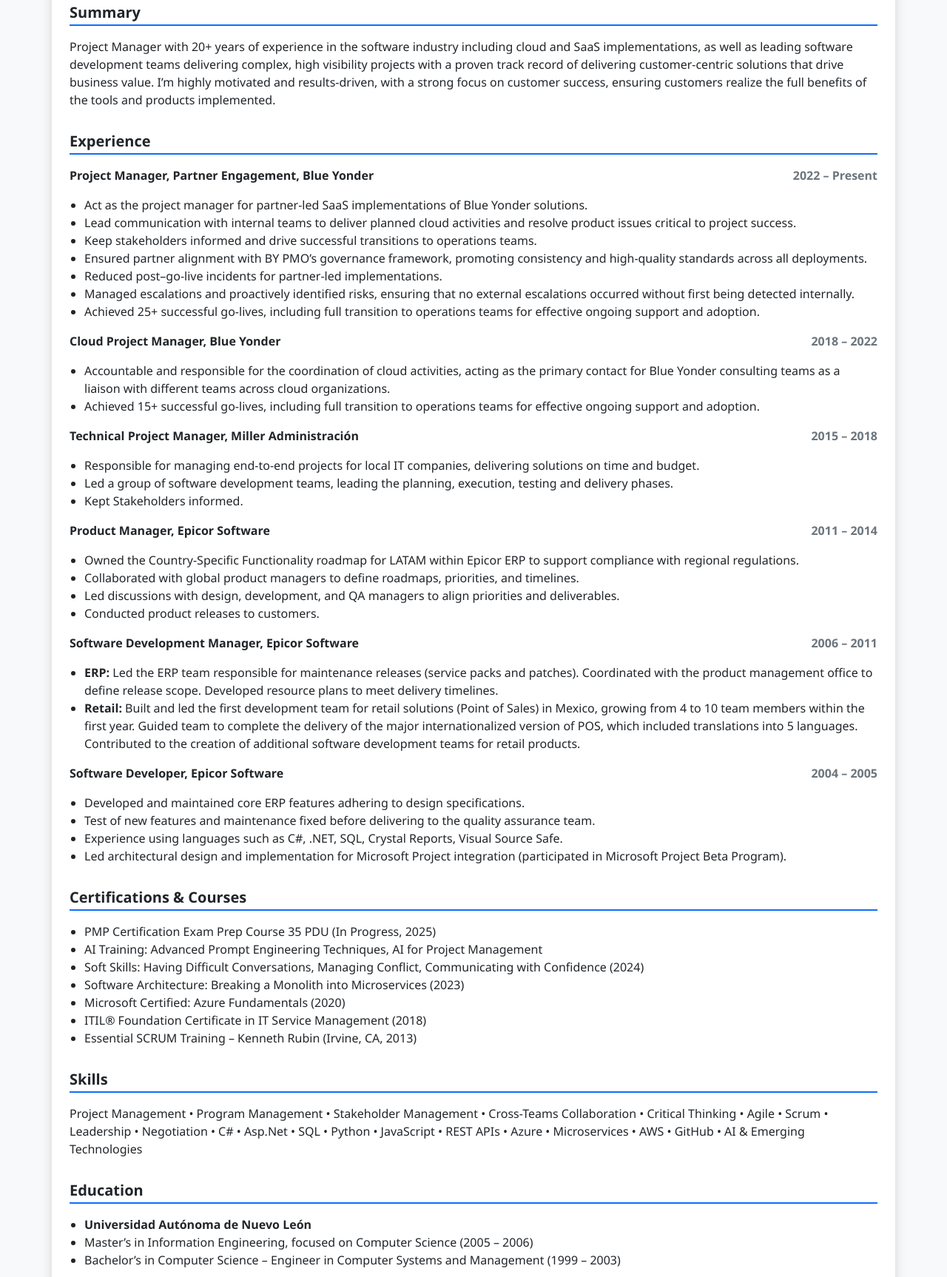
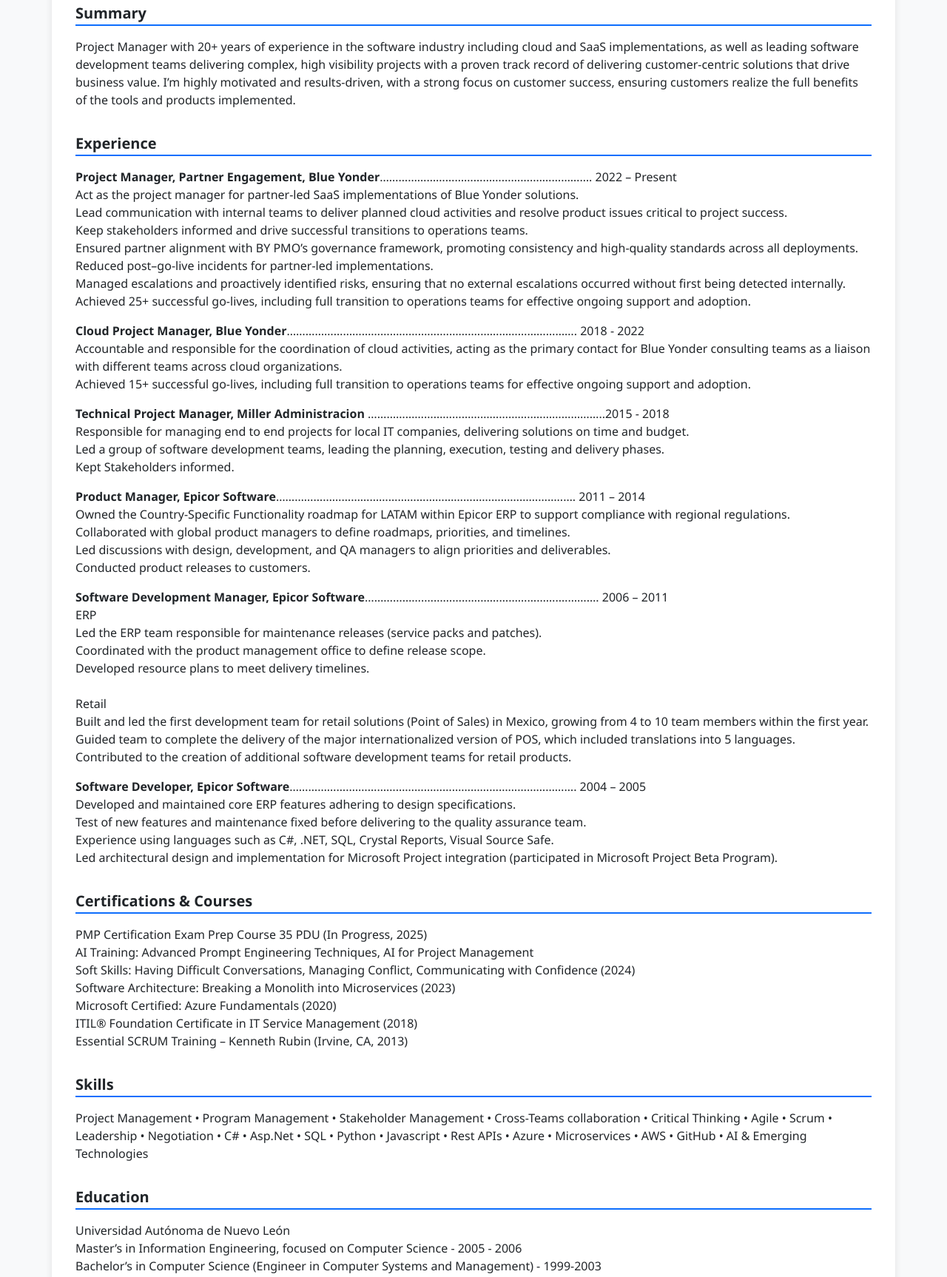
Before and after one commit to ramongm13/ramongm13.github.io, a plain HTML site: page index.html in a window 1280 px wide. Shown: the part 195-1921 px from the top of the page at 74% size. Drawn offline with nearby package versions, Linux system fonts and the light colour scheme.

Commit message:
Update index.html

```diff
--- a/index.html
+++ b/index.html
@@ -7,163 +7,107 @@
   <link href="https://cdn.jsdelivr.net/npm/bootstrap@5.3.3/dist/css/bootstrap.min.css" rel="stylesheet" />
   <style>
     body {
-      background: #f8f9fa;
+      background-color: #f8f9fa;
       padding: 2rem;
-      font-family: 'Segoe UI', sans-serif;
+      font-family: "Segoe UI", sans-serif;
     }
-    .resume-section {
-      margin-bottom: 2rem;
+    .resume {
+      background: #fff;
+      padding: 2rem;
+      border-radius: 0.5rem;
+      box-shadow: 0 0 10px rgba(0,0,0,0.1);
     }
     .section-title {
-      border-bottom: 2px solid #0d6efd;
-      padding-bottom: 0.25rem;
-      margin-bottom: 1rem;
       font-size: 1.25rem;
       font-weight: 600;
+      border-bottom: 2px solid #0d6efd;
+      margin-top: 2rem;
+      margin-bottom: 1rem;
     }
-    .job-title {
-      font-weight: bold;
-    }
-    .date-range {
-      float: right;
-      color: #6c757d;
-    }
-    ul {
-      padding-left: 1.25rem;
+    .contact-info {
+      font-size: 0.95rem;
     }
   </style>
 </head>
 <body>
-  <div class="container bg-white shadow p-4 rounded">
-    <header class="text-center mb-4">
-      <h1 class="fw-bold">Ramón González Martínez</h1>
-      <p>
-        📧 <a href="mailto:rgmtz1305@gmail.com">rgmtz1305@gmail.com</a> |
-        📞 +52 811 216 3041 |
-        🔗 <a href="https://linkedin.com/in/ramongzz" target="_blank">linkedin.com/in/ramongzz</a>
-      </p>
-      <p><strong>Program/Project Manager</strong> | SaaS & Cloud Implementation | Bilingual (English/Spanish)</p>
-    </header>
+  <div class="container resume">
+    <h1 class="text-center fw-bold">Ramón González Martínez</h1>
+    <p class="text-center contact-info">
+      rgmtz1305@gmail.com |  +52 811 216 3041 | linkedIn.com/in/ramongzz<br />
+      Program/Project Manager | SaaS & Cloud Implementation | Bilingual (English/Spanish)
+    </p>
 
-    <section class="resume-section">
-      <h2 class="section-title">Summary</h2>
-      <p>
-        Project Manager with 20+ years of experience in the software industry including cloud and SaaS implementations,
-        as well as leading software development teams delivering complex, high visibility projects with a proven track
-        record of delivering customer-centric solutions that drive business value. I’m highly motivated and
-        results-driven, with a strong focus on customer success, ensuring customers realize the full benefits of the
-        tools and products implemented.
-      </p>
-    </section>
+    <div>
+      <div class="section-title">Summary</div>
+      <p>Project Manager with 20+ years of experience in the software industry including cloud and SaaS implementations, as well as leading software development teams delivering complex, high visibility projects with a proven track record of delivering customer-centric solutions that drive business value. I’m highly motivated and results-driven, with a strong focus on customer success, ensuring customers realize the full benefits of the tools and products implemented.</p>
+    </div>
 
-    <section class="resume-section">
-      <h2 class="section-title">Experience</h2>
+    <div>
+      <div class="section-title">Experience</div>
 
-      <div>
-        <p class="job-title">
-          Project Manager, Partner Engagement, Blue Yonder
-          <span class="date-range">2022 – Present</span>
-        </p>
-        <ul>
-          <li>Act as the project manager for partner-led SaaS implementations of Blue Yonder solutions.</li>
-          <li>Lead communication with internal teams to deliver planned cloud activities and resolve product issues critical to project success.</li>
-          <li>Keep stakeholders informed and drive successful transitions to operations teams.</li>
-          <li>Ensured partner alignment with BY PMO’s governance framework, promoting consistency and high-quality standards across all deployments.</li>
-          <li>Reduced post–go-live incidents for partner-led implementations.</li>
-          <li>Managed escalations and proactively identified risks, ensuring that no external escalations occurred without first being detected internally.</li>
-          <li>Achieved 25+ successful go-lives, including full transition to operations teams for effective ongoing support and adoption.</li>
-        </ul>
-      </div>
+      <p><strong>Project Manager, Partner Engagement, Blue Yonder</strong>…………………………………...…….………………. 2022 – Present<br>
+      Act as the project manager for partner-led SaaS implementations of Blue Yonder solutions.<br>
+      Lead communication with internal teams to deliver planned cloud activities and resolve product issues critical to project success.<br>
+      Keep stakeholders informed and drive successful transitions to operations teams.<br>
+      Ensured partner alignment with BY PMO’s governance framework, promoting consistency and high-quality standards across all deployments.<br>
+      Reduced post–go-live incidents for partner-led implementations.<br>
+      Managed escalations and proactively identified risks, ensuring that no external escalations occurred without first being detected internally.<br>
+      Achieved 25+ successful go-lives, including full transition to operations teams for effective ongoing support and adoption.</p>
 
-      <div>
-        <p class="job-title">
-          Cloud Project Manager, Blue Yonder
-          <span class="date-range">2018 – 2022</span>
-        </p>
-        <ul>
-          <li>Accountable and responsible for the coordination of cloud activities, acting as the primary contact for Blue Yonder consulting teams as a liaison with different teams across cloud organizations.</li>
-          <li>Achieved 15+ successful go-lives, including full transition to operations teams for effective ongoing support and adoption.</li>
-        </ul>
-      </div>
+      <p><strong>Cloud Project Manager, Blue Yonder</strong>………………………………………….………….…………………………. 2018 - 2022<br>
+      Accountable and responsible for the coordination of cloud activities, acting as the primary contact for Blue Yonder consulting teams as a liaison with different teams across cloud organizations. <br>
+      Achieved 15+ successful go-lives, including full transition to operations teams for effective ongoing support and adoption.</p>
 
-      <div>
-        <p class="job-title">
-          Technical Project Manager, Miller Administración
-          <span class="date-range">2015 – 2018</span>
-        </p>
-        <ul>
-          <li>Responsible for managing end-to-end projects for local IT companies, delivering solutions on time and budget.</li>
-          <li>Led a group of software development teams, leading the planning, execution, testing and delivery phases.</li>
-          <li>Kept Stakeholders informed.</li>
-        </ul>
-      </div>
+      <p><strong>Technical Project Manager, Miller Administracion</strong> ……………………………………………..…………………..2015 - 2018<br>
+      Responsible for managing end to end projects for local IT companies, delivering solutions on time and budget. <br>
+      Led a group of software development teams, leading the  planning, execution, testing and delivery phases. <br>
+      Kept Stakeholders informed. </p>
 
-      <div>
-        <p class="job-title">
-          Product Manager, Epicor Software
-          <span class="date-range">2011 – 2014</span>
-        </p>
-        <ul>
-          <li>Owned the Country-Specific Functionality roadmap for LATAM within Epicor ERP to support compliance with regional regulations.</li>
-          <li>Collaborated with global product managers to define roadmaps, priorities, and timelines.</li>
-          <li>Led discussions with design, development, and QA managers to align priorities and deliverables.</li>
-          <li>Conducted product releases to customers.</li>
-        </ul>
-      </div>
+      <p><strong>Product Manager, Epicor Software</strong>………………………………………………………………………………..…. 2011 – 2014<br>
+      Owned the Country-Specific Functionality roadmap for LATAM within Epicor ERP to support compliance with regional regulations.<br>
+      Collaborated with global product managers to define roadmaps, priorities, and timelines.<br>
+      Led discussions with design, development, and QA managers to align priorities and deliverables.<br>
+      Conducted product releases to customers. </p>
 
-      <div>
-        <p class="job-title">
-          Software Development Manager, Epicor Software
-          <span class="date-range">2006 – 2011</span>
-        </p>
-        <ul>
-          <li><strong>ERP:</strong> Led the ERP team responsible for maintenance releases (service packs and patches). Coordinated with the product management office to define release scope. Developed resource plans to meet delivery timelines.</li>
-          <li><strong>Retail:</strong> Built and led the first development team for retail solutions (Point of Sales) in Mexico, growing from 4 to 10 team members within the first year. Guided team to complete the delivery of the major internationalized version of POS, which included translations into 5 languages. Contributed to the creation of additional software development teams for retail products.</li>
-        </ul>
-      </div>
+      <p><strong>Software Development Manager, Epicor Software</strong>……………….…………………………………….…………. 2006 – 2011<br>
+      ERP<br>
+      Led the ERP team responsible for maintenance releases (service packs and patches).<br>
+      Coordinated with the product management office to define release scope.<br>
+      Developed resource plans to meet delivery timelines.<br><br>
+      Retail<br>
+      Built and led the first development team for retail solutions (Point of Sales) in Mexico, growing from 4 to 10 team members within the first year. <br>
+      Guided team to complete the delivery of the major internationalized version of POS, which included translations into 5 languages. <br>
+      Contributed to the creation of additional software development teams for retail products. </p>
 
-      <div>
-        <p class="job-title">
-          Software Developer, Epicor Software
-          <span class="date-range">2004 – 2005</span>
-        </p>
-        <ul>
-          <li>Developed and maintained core ERP features adhering to design specifications.</li>
-          <li>Test of new features and maintenance fixed before delivering to the quality assurance team.</li>
-          <li>Experience using languages such as C#, .NET, SQL, Crystal Reports, Visual Source Safe.</li>
-          <li>Led architectural design and implementation for Microsoft Project integration (participated in Microsoft Project Beta Program).</li>
-        </ul>
-      </div>
-    </section>
+      <p><strong>Software Developer, Epicor Software</strong>……………….………………………………………………………………. 2004 – 2005<br>
+      Developed and maintained core ERP features adhering to design specifications. <br>
+      Test of new features and maintenance fixed before delivering to the quality assurance team. <br>
+      Experience using languages such as C#, .NET, SQL, Crystal Reports, Visual Source Safe. <br>
+      Led architectural design and implementation for Microsoft Project integration (participated in Microsoft Project Beta Program).</p>
+    </div>
 
-    <section class="resume-section">
-      <h2 class="section-title">Certifications & Courses</h2>
-      <ul>
-        <li>PMP Certification Exam Prep Course 35 PDU (In Progress, 2025)</li>
-        <li>AI Training: Advanced Prompt Engineering Techniques, AI for Project Management</li>
-        <li>Soft Skills: Having Difficult Conversations, Managing Conflict, Communicating with Confidence (2024)</li>
-        <li>Software Architecture: Breaking a Monolith into Microservices (2023)</li>
-        <li>Microsoft Certified: Azure Fundamentals (2020)</li>
-        <li>ITIL® Foundation Certificate in IT Service Management (2018)</li>
-        <li>Essential SCRUM Training – Kenneth Rubin (Irvine, CA, 2013)</li>
-      </ul>
-    </section>
+    <div>
+      <div class="section-title">Certifications & Courses</div>
+      <p>PMP Certification Exam Prep Course 35 PDU (In Progress, 2025)<br>
+      AI Training: Advanced Prompt Engineering Techniques, AI for Project Management<br>
+      Soft Skills: Having Difficult Conversations, Managing Conflict, Communicating with Confidence (2024)<br>
+      Software Architecture: Breaking a Monolith into Microservices (2023)<br>
+      Microsoft Certified: Azure Fundamentals (2020)<br>
+      ITIL® Foundation Certificate in IT Service Management (2018)<br>
+      Essential SCRUM Training – Kenneth Rubin (Irvine, CA, 2013)</p>
+    </div>
 
-    <section class="resume-section">
-      <h2 class="section-title">Skills</h2>
-      <p>
-        Project Management • Program Management • Stakeholder Management • Cross-Teams Collaboration • Critical Thinking • Agile • Scrum • Leadership • Negotiation • C# • Asp.Net • SQL • Python • JavaScript • REST APIs • Azure • Microservices • AWS • GitHub • AI & Emerging Technologies
-      </p>
-    </section>
+    <div>
+      <div class="section-title">Skills</div>
+      <p>Project Management • Program Management • Stakeholder Management • Cross-Teams collaboration •  Critical Thinking •  Agile • Scrum • Leadership • Negotiation • C# • Asp.Net • SQL • Python • Javascript • Rest APIs • Azure • Microservices • AWS • GitHub • AI & Emerging Technologies</p>
+    </div>
 
-    <section class="resume-section">
-      <h2 class="section-title">Education</h2>
-      <ul>
-        <li><strong>Universidad Autónoma de Nuevo León</strong></li>
-        <li>Master’s in Information Engineering, focused on Computer Science (2005 – 2006)</li>
-        <li>Bachelor’s in Computer Science – Engineer in Computer Systems and Management (1999 – 2003)</li>
-      </ul>
-    </section>
+    <div>
+      <div class="section-title">Education</div>
+      <p>Universidad Autónoma de Nuevo León<br>
+      Master’s in Information Engineering, focused on Computer Science - 2005 - 2006<br>
+      Bachelor’s in Computer Science (Engineer in Computer Systems and Management) - 1999-2003</p>
+    </div>
   </div>
 </body>
 </html>
```
